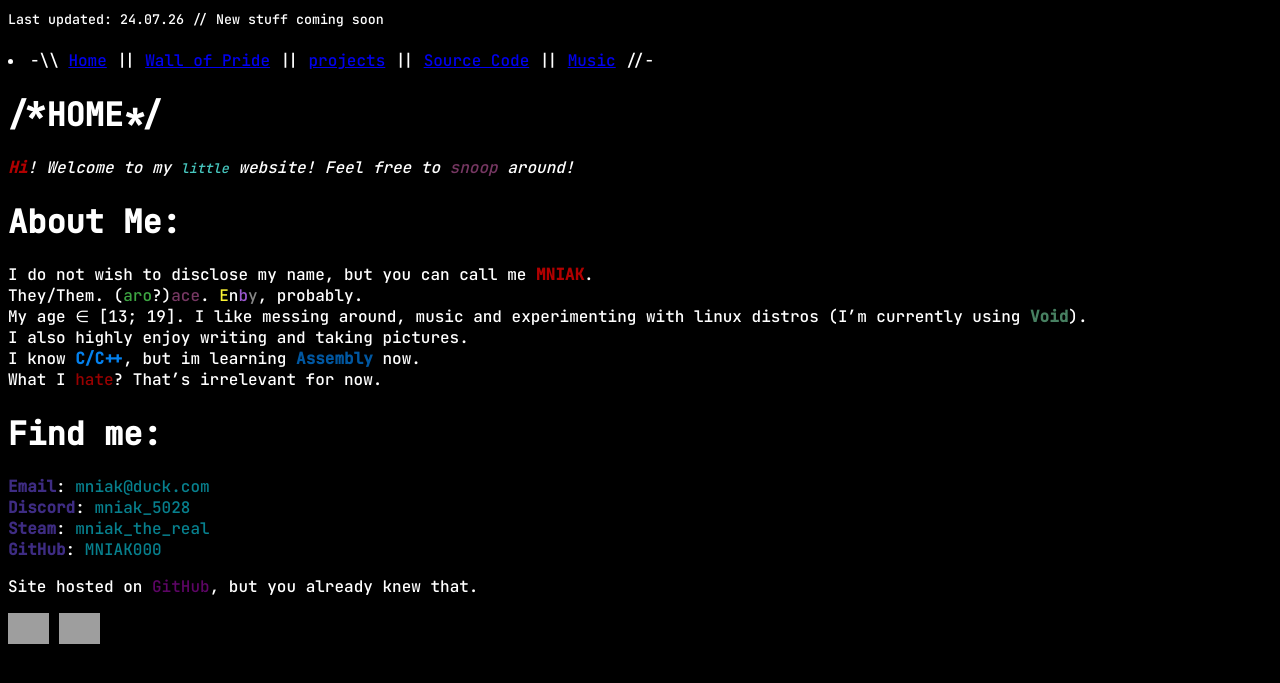
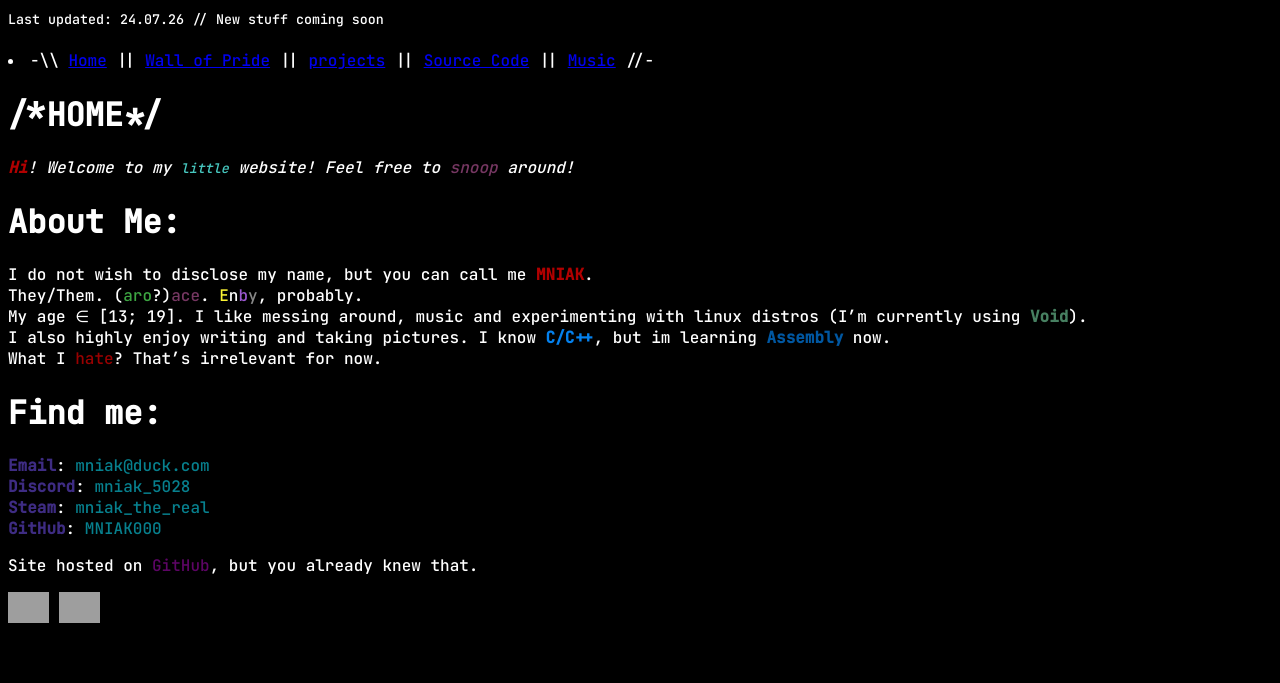
Before and after one commit to MNIAK000/MNIAK.github.io, a Jekyll site: the page built from index.md, in a window 1280 px wide. Shown: the top 683 px of the page. Built offline with Jekyll 4.4.1, drawn with Linux system fonts in a browser that asks for light colours; grey boxes are pictures that could not be loaded.

Commit message:
Update index.md

```diff
--- a/index.md
+++ b/index.md
@@ -10,8 +10,7 @@ title: "HOME"
 I do not wish to disclose my name, but you can call me **<span style="color: #b10000;">MNIAK</span>**.
 They/Them. (<span style="color: #3DA542;">aro</span>?)<span style="color: #763762;">ace</span>. <span style="color: #FCF434;">E</span><span style="color: #FFFFFF;">n</span><span style="color: #9C59D1;">b</span><span style="color: #888888;">y</span>, probably.
 My age ∈ [13; 19]. I like messing around, music and experimenting with linux distros (I'm currently using **<span style="color: #478061; font-weight: bold;">Void</span>**).\
-I also highly enjoy writing and taking pictures.\
-I know **<span style="color:rgb(4, 129, 238);">C/C++</span>**, but im learning **<span style="color: #0057a1;">Assembly</span>** now. \
+I also highly enjoy writing and taking pictures. I know **<span style="color:rgb(4, 129, 238);">C/C++</span>**, but im learning **<span style="color: #0057a1;">Assembly</span>** now. \
 What I <span style="color: #990000;">hate</span>? That's irrelevant for now.
 
 # Find me:
```
